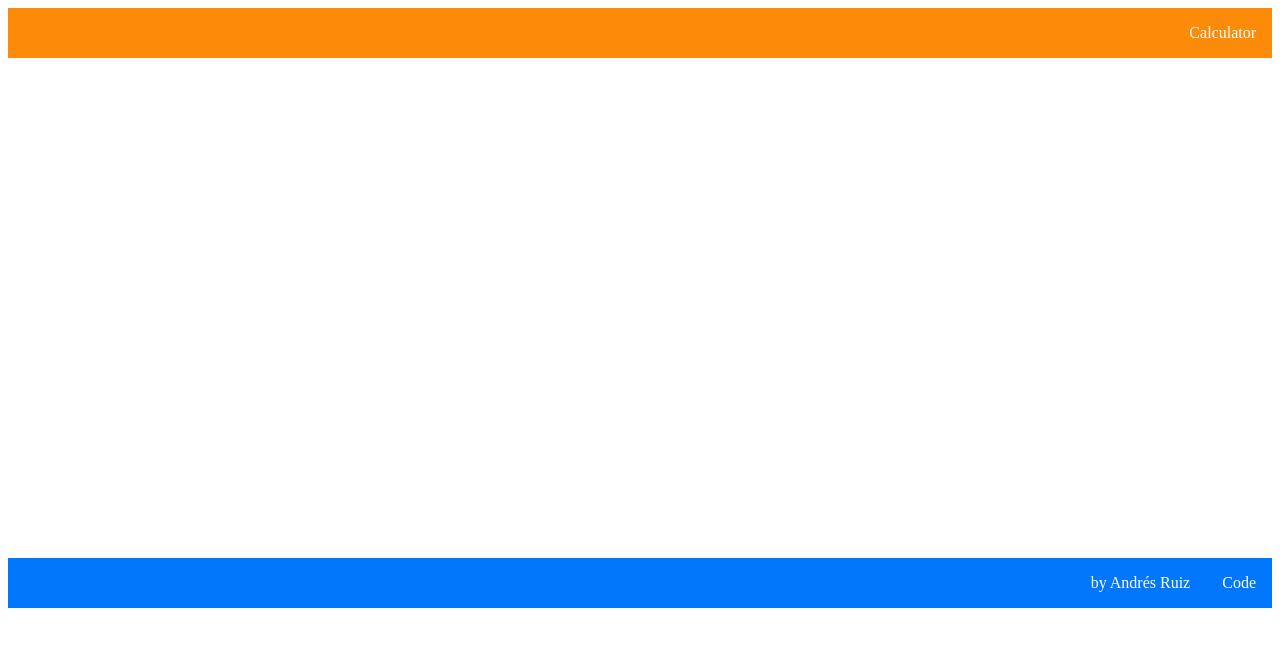
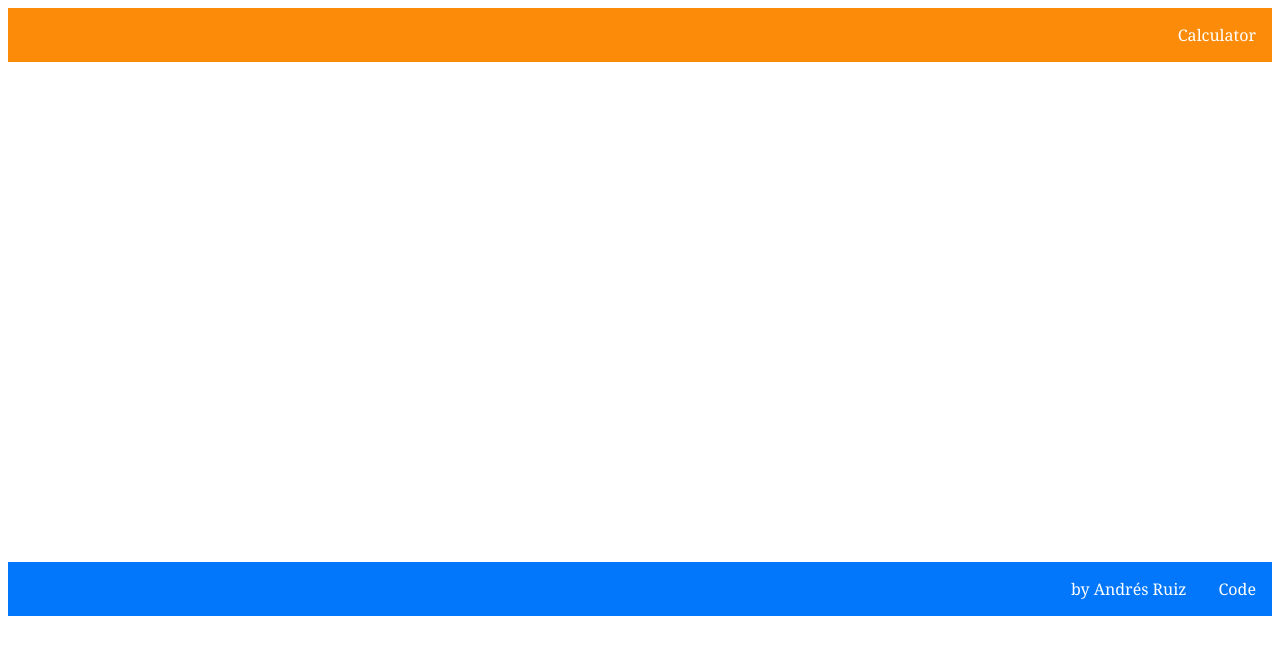
Before and after one commit to Andrsrz/calculator, a plain HTML site: page index.html in a window 1280 px wide. Drawn offline with Linux system fonts and the light colour scheme.

Commit message:
Add Font family

```diff
--- a/style/style.css
+++ b/style/style.css
@@ -1,5 +1,5 @@
 body {
-  font-family: ;
+  font-family: Georgia, serif;
 }
 
 .header {
```
